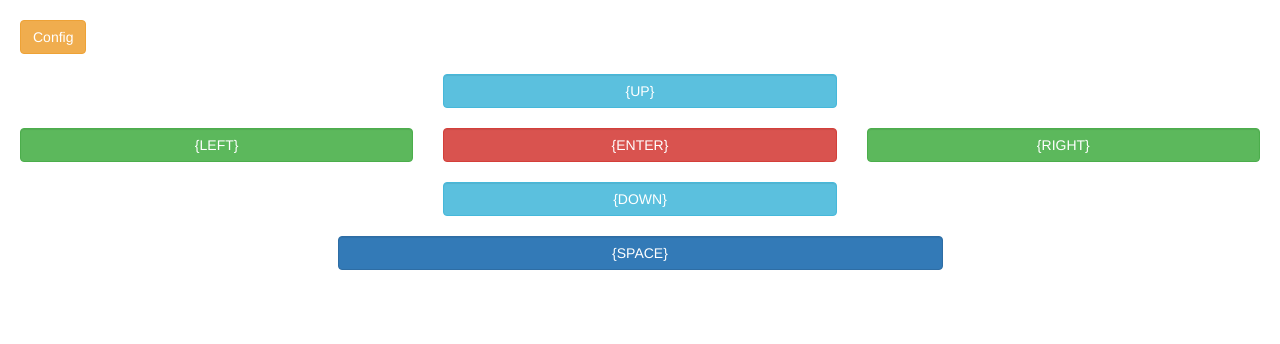
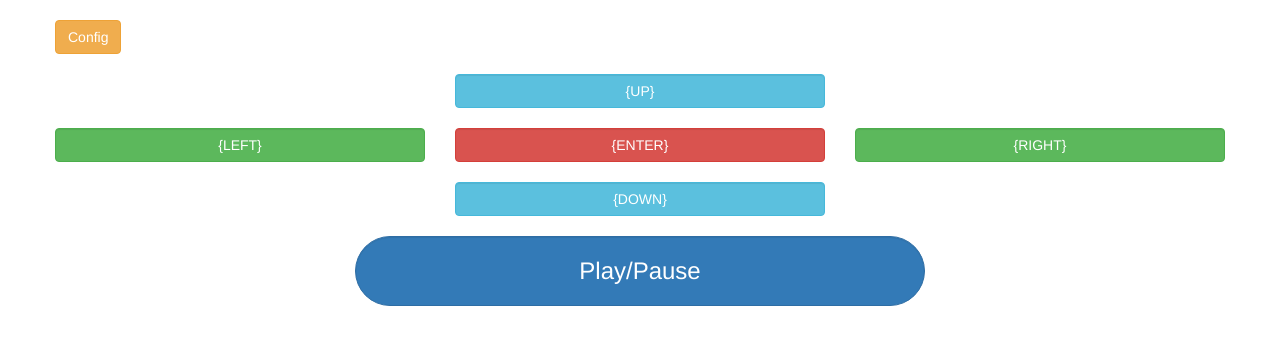
Before and after one commit to handlio/handlio-client, a website: page app/index.html at #/main in a window 1280 px wide. Drawn offline with nearby package versions, Linux system fonts and the light colour scheme; some packages are replaced by stand-ins of ours; a script that the page names is missing.

Commit message:
added ellipse button;

```diff
--- a/app/main/main.css
+++ b/app/main/main.css
@@ -57,3 +57,33 @@ input.radio-check:checked ~ label {
 input.radio-check:focus ~ label:before {
     box-shadow: 0 0 0 3px #999;
 }
+
+/*
+ Buttons
+*/
+
+.btn-ellipse {
+    width: 30px;
+    height: 30px;
+    text-align: center;
+    padding: 6px 0;
+    font-size: 12px;
+    line-height: 1.428571429;
+    border-radius: 15px;
+}
+.btn-ellipse.btn-lg {
+    width: 50px;
+    height: 50px;
+    padding: 10px 16px;
+    font-size: 18px;
+    line-height: 1.33;
+    border-radius: 25px;
+}
+.btn-ellipse.btn-xl {
+    width: 100%;
+    height: 70px;
+    padding: 10px 16px;
+    font-size: 24px;
+    line-height: 1.33;
+    border-radius: 35px;
+}
--- a/app/main/main.html
+++ b/app/main/main.html
@@ -1,5 +1,4 @@
-
-<div>
+<div class="container">
     <div class="row block">
         <button class="btn btn-warning"
                 ng-click="main.changeVisibility(main.hidden)">
@@ -100,8 +99,8 @@
 
             <div class="col-xs-3"></div>
             <div class="col-xs-6">
-                <button class="form-control btn btn-primary"
-                        ng-click="main.send('{SPACE}')" style="margin: 10px 0;">{SPACE}
+                <button class="form-control btn btn-primary btn-ellipse btn-xl"
+                        ng-click="main.send('{SPACE}')" style="margin: 10px 0;">Play/Pause
                 </button>
             </div>
             <div class="col-xs-3"></div>
```
